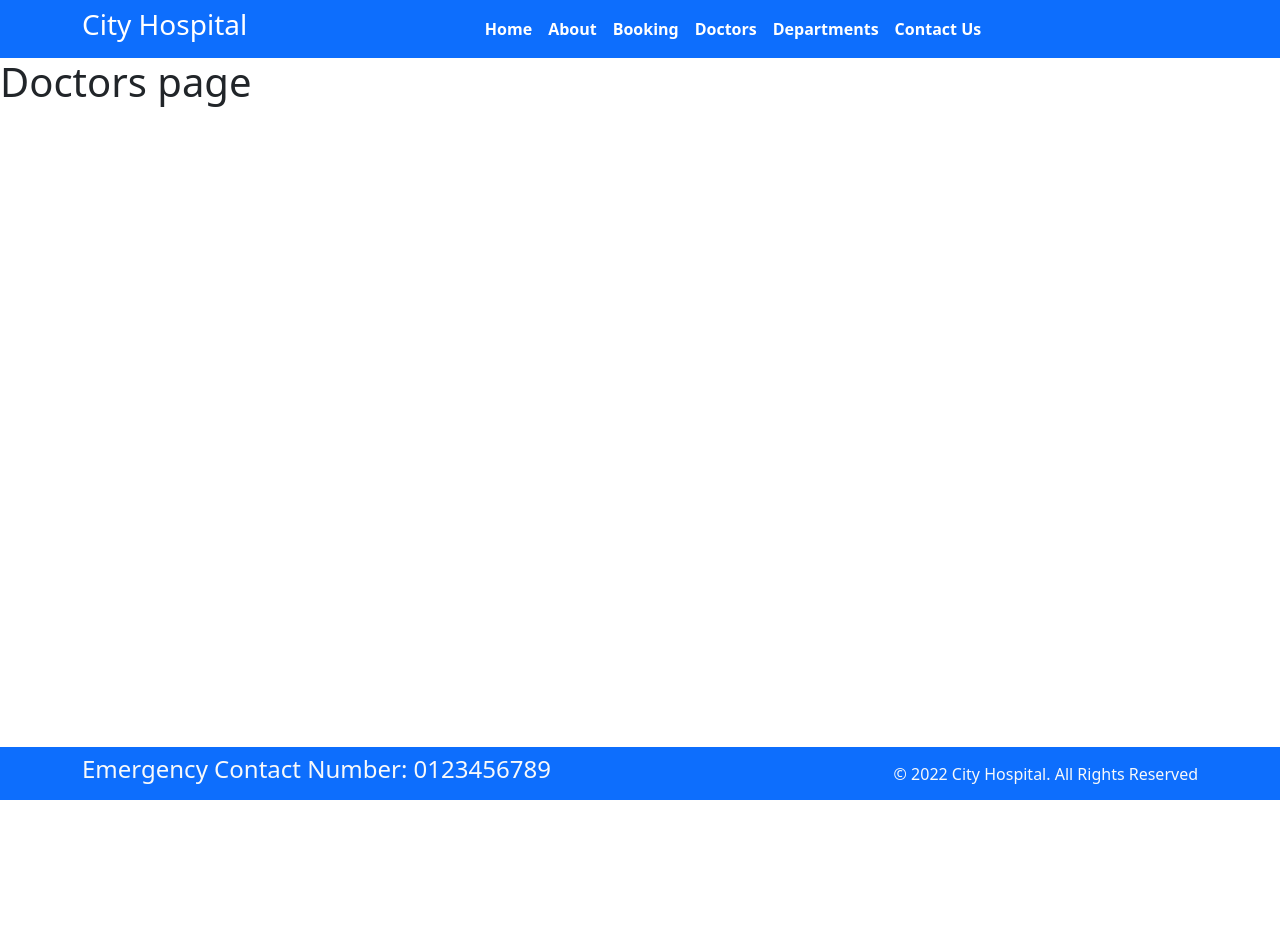
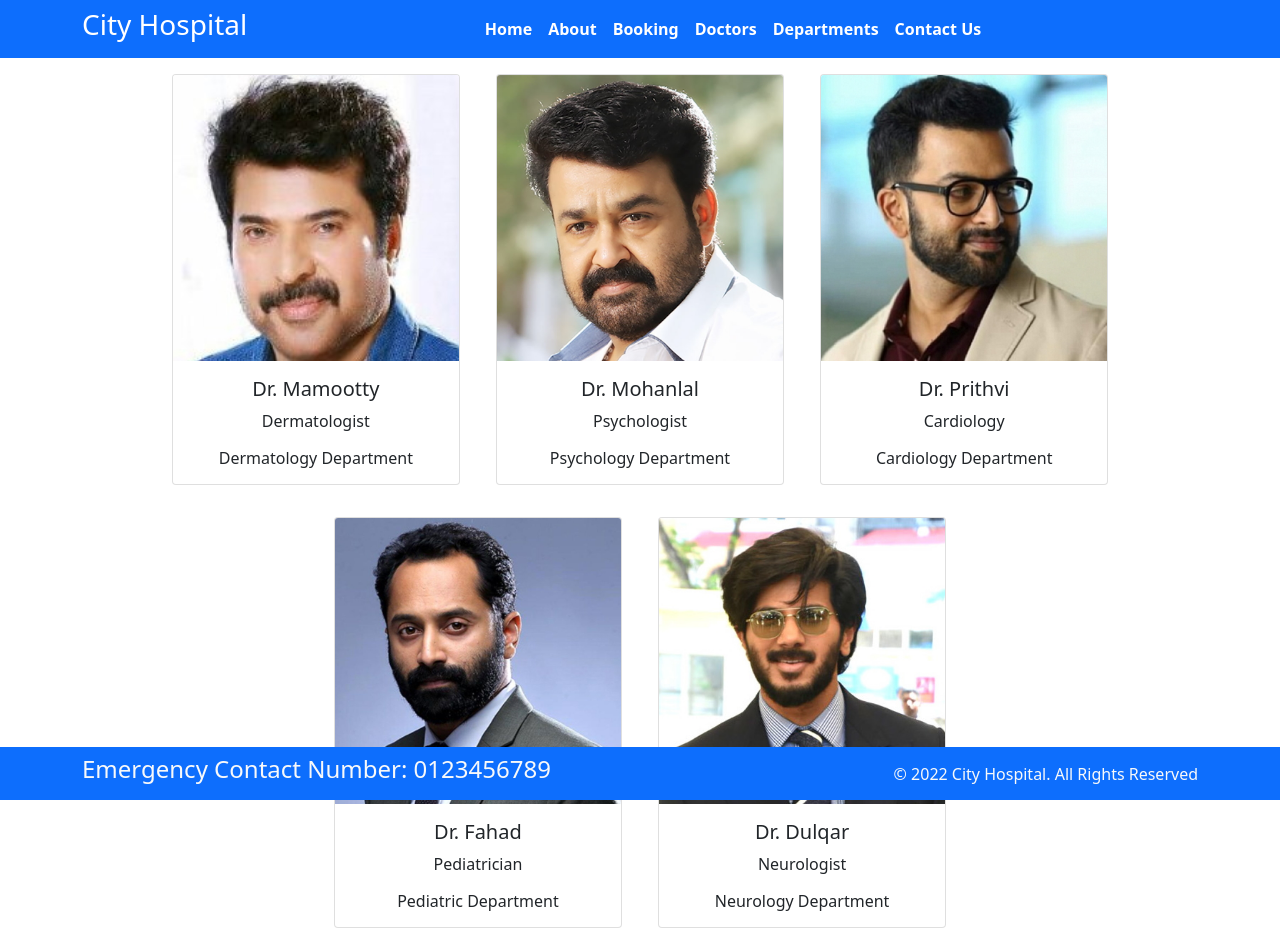
Before and after one commit to prince-0303/HospitalManagement, a Django app: page /doctor in a window 1280 px wide. Before the commit the page ends 800 px from the top, so only its background shows below. Run offline with Django 5.2, Linux system fonts and the light colour scheme; data comes from the database, SQL or seed files in the repository; both versions use the stored data as it was after the commit; some libraries are stand-ins or nearby versions.

Commit message:
updated doctor html

```diff
--- a/hospital_management/home/admin.py
+++ b/hospital_management/home/admin.py
@@ -1,5 +1,6 @@
 from django.contrib import admin
-from .models import Departments
+from .models import Departments, Doctors
 # Register your models here.
 
 admin.site.register(Departments)
+admin.site.register(Doctors)
--- a/hospital_management/home/models.py
+++ b/hospital_management/home/models.py
@@ -6,8 +6,14 @@ class Departments (models.Model):
     dep_name = models.CharField(max_length=100)
     dep_description = models.TextField()
 
+    def __str__(self):
+        return self.dep_name
+
 class Doctors (models.Model):
     doc_name = models.CharField(max_length=100)
     doc_speciality = models.CharField(max_length=150)
     dep_name = models.ForeignKey(Departments, on_delete= models.CASCADE)
     doc_img = models.ImageField(upload_to='doctors')
+
+    def __str__(self):
+        return self.doc_name
--- a/hospital_management/home/views.py
+++ b/hospital_management/home/views.py
@@ -1,7 +1,7 @@
 from django.shortcuts import render
 from django.http import HttpResponse
 
-from .models import Departments
+from .models import Departments, Doctors
 # Create your views here.
 
 def index(request) :
@@ -14,7 +14,10 @@ def booking(request) :
     return render(request, "booking.html")
 
 def doctor(request) :
-    return render(request, "doctor.html")
+    dict_docs ={
+        'doctors' : Doctors.objects.all()
+    }
+    return render(request, "doctor.html", dict_docs)
 
 def contact(request) :
     return render(request, "contact.html")
--- a/hospital_management/hospital_management/settings.py
+++ b/hospital_management/hospital_management/settings.py
@@ -124,3 +124,6 @@ STATICFILES_DIRS = [
 # https://docs.djangoproject.com/en/5.2/ref/settings/#default-auto-field
 
 DEFAULT_AUTO_FIELD = 'django.db.models.BigAutoField'
+
+MEDIA_ROOT = BASE_DIR / 'uploads'
+MEDIA_URL = '/media/'
--- a/hospital_management/hospital_management/urls.py
+++ b/hospital_management/hospital_management/urls.py
@@ -16,8 +16,10 @@ Including another URLconf
 """
 from django.contrib import admin
 from django.urls import path,include
+from django.conf import settings
+from django.conf.urls.static import static
 
 urlpatterns = [
     path('admin/', admin.site.urls),
     path('', include('home.urls')),
-]
+] + static(settings.MEDIA_URL, document_root = settings.MEDIA_ROOT)
--- a/hospital_management/templates/doctor.html
+++ b/hospital_management/templates/doctor.html
@@ -2,8 +2,21 @@
 
 {% block title %}
 Doctors
-{% endblock  %}
+{% endblock %}
 
 {% block content %}
-<h1>Doctors page</h1>
-{% endblock  %}
+<div class="contaner text-center ">
+  {% for d in doctors %}
+
+  <div class="card text-center mx-3 my-3" style="width: 18rem; display: inline-block;">
+    <img src="{{d.doc_img.url}}" class="card-img-top" alt="">
+    <div class="card-body">
+      <h5 class="card-title">Dr. {{ d.doc_name }}</h5>
+      <p class="card-text">{{ d.doc_speciality }}</p>
+      <h6 class="card-text">{{ d.dep_name }} Department</h6>
+    </div>
+  </div>
+
+  {% endfor %}
+</div>
+{% endblock %}
```
Also changed, not shown: hospital_management/db.sqlite3, hospital_management/home/migrations/0002_doctors.py (added), hospital_management/uploads/doctors/dulqar.jpg (added), hospital_management/uploads/doctors/fahad.jpg (added), hospital_management/uploads/doctors/mammootty.jpg (added), hospital_management/uploads/doctors/mohanlal.jpg (added), hospital_management/uploads/doctors/prithvi.jpg (added).
